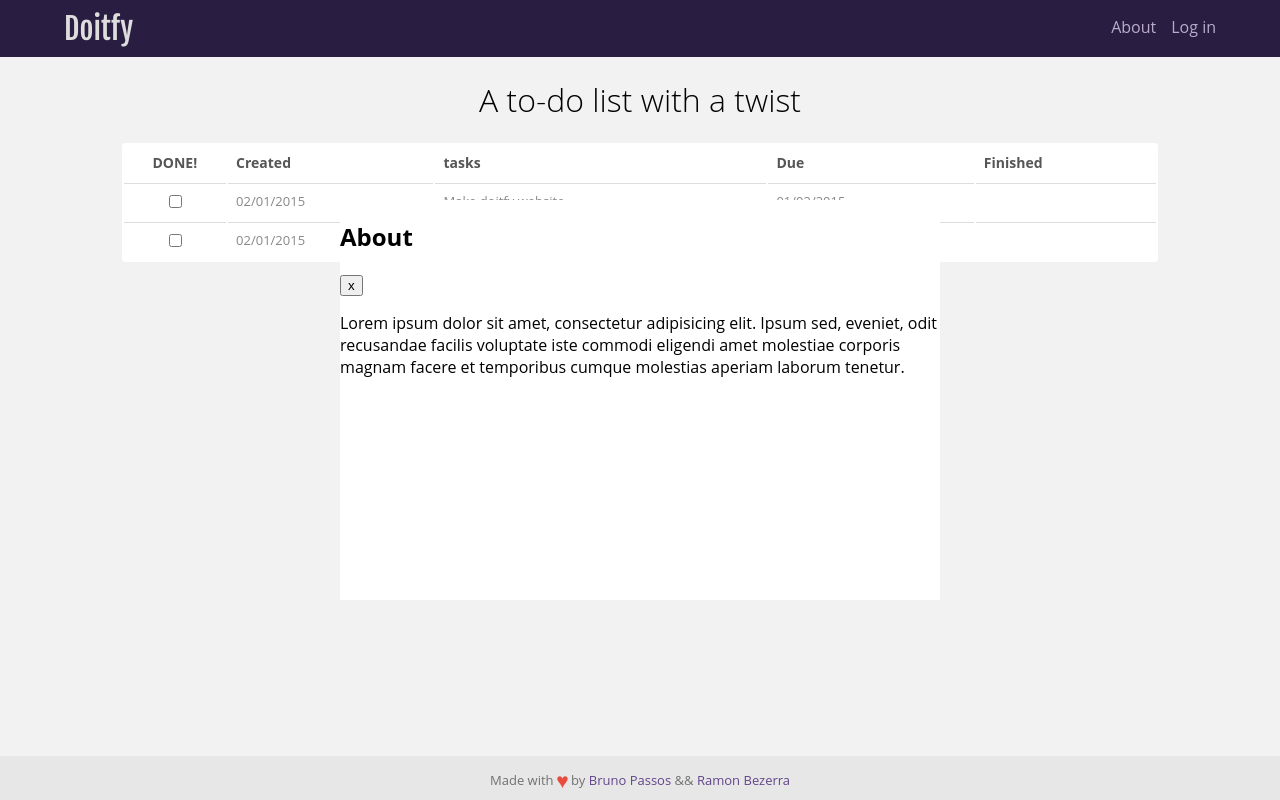
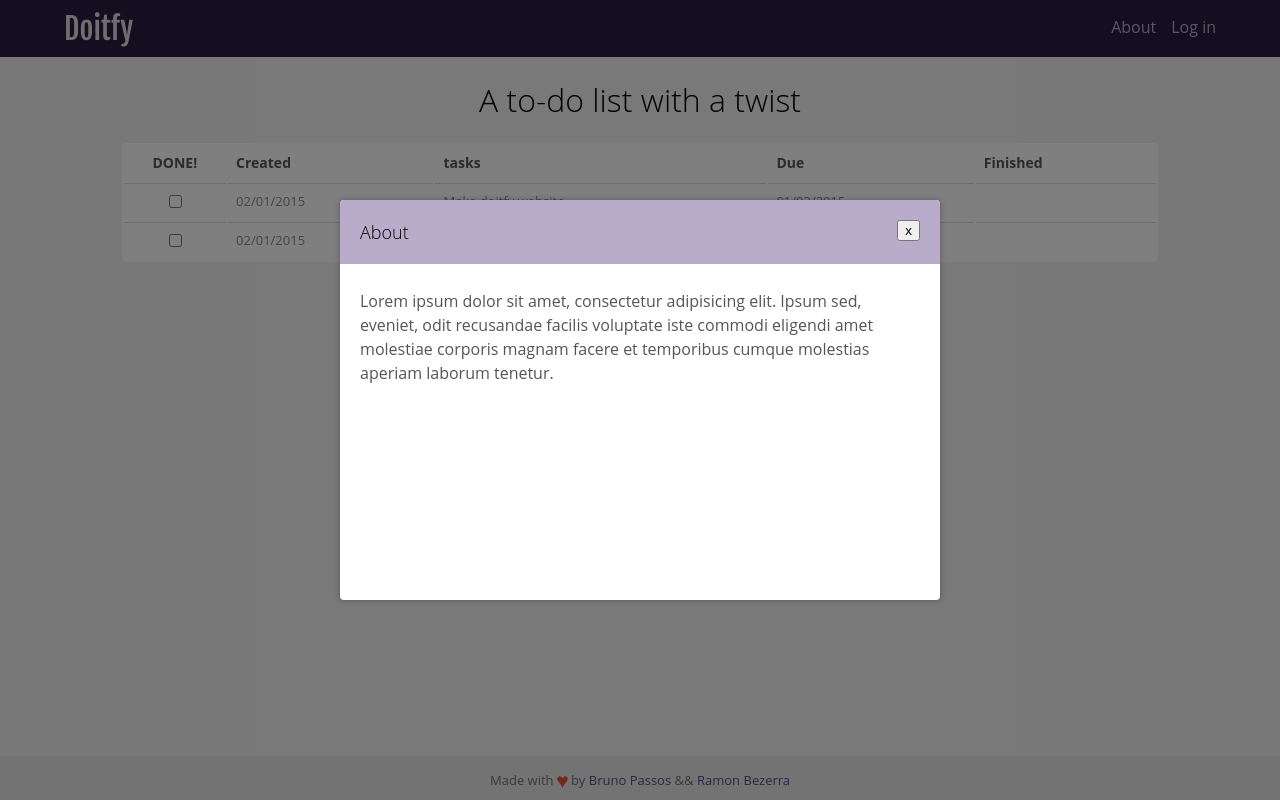
Before and after one commit to ramonvictor/doitfy, a website: page index.html in a window 1280 px wide. Both pictures are taken after a click on the link "About". Drawn offline with Linux system fonts and the light colour scheme.

Commit message:
add modal structure style + jsdoc improved + js refactoring

```diff
--- a/css/sass/_doitfy-modal.scss
+++ b/css/sass/_doitfy-modal.scss
@@ -10,7 +10,9 @@ $doitfy-modal-height: 400px;
 	margin: (-($doitfy-modal-height/2)) 0 0 (-($doitfy-modal-width/2));
 	background: #fff;
 	z-index: 10;
-	transition: .4s all ease-out;
+	transition: .3s all ease-out;
+	border-radius: 4px;
+	box-shadow: 0 0 6px 0 rgba(0,0,0,.3);
 }
 
 .doitfy-modal-is-open {
@@ -33,3 +35,31 @@ $doitfy-modal-height: 400px;
 	opacity: 1;
 	display: block;
 }
+
+.doitfy-modal-header {
+	padding: 20px;
+	background: #B9ACCB;
+	border-radius: 4px 4px 0 0;
+}
+
+.doitfy-modal-body {
+	padding: 25px 20px 20px;
+	overflow: auto;
+	color: #555;
+
+	p {
+		line-height: 150%;
+		margin: 0 0 1em;
+	}
+}
+
+
+.doitfy-modal-title{
+	margin: 0;
+	font-size: 18px;
+	font-weight: 300;
+}
+
+.doitfy-modal-close {
+	float: right;
+}
--- a/css/sass/styles.scss
+++ b/css/sass/styles.scss
@@ -84,18 +84,18 @@ li {
  * 1. The space content is one way to avoid an Opera bug when the
  *    `contenteditable` attribute is included anywhere else in the document.
  *    Otherwise it causes space to appear at the top and bottom of elements
- *    that receive the `clearfix` class.
+ *    that receive the `group` class.
  * 2. The use of `table` rather than `block` is only necessary if using
  *    `:before` to contain the top-margins of child elements.
  */
 
-.clearfix:before,
-.clearfix:after {
+.group:before,
+.group:after {
     content: " "; /* 1 */
     display: table; /* 2 */
 }
 
-.clearfix:after {
+.group:after {
     clear: both;
 }
 
--- a/index.html
+++ b/index.html
@@ -7,7 +7,7 @@
     <link href='http://fonts.googleapis.com/css?family=Fjalla+One' rel='stylesheet' type='text/css'>
 </head>
 <body>
-    <header class="clearfix">
+    <header class="group">
         <div class="wrapper">
             <div class="logo"><a href="#top">Doitfy</a></div>
             <nav>
@@ -56,18 +56,18 @@
     Made with <span class="love">♥</span> by <a href="https://github.com/bpassos">Bruno Passos</a> && <a href="https://github.com/ramonvictor">Ramon Bezerra</a>
 </footer>
 <div id="add-event-modal" class="doitfy-modal">
-    <div class="doitfy-modal-header">
-        <h2>Add Event</h2>
+    <div class="doitfy-modal-header group">
         <button class="doitfy-modal-close">x</button>
+        <h2 class="doitfy-modal-title">Add Event</h2>
     </div>
     <div class="doitfy-modal-body">
         <p>Lorem ipsum dolor sit amet, consectetur adipisicing elit. Ipsum sed, eveniet, odit recusandae facilis voluptate iste commodi eligendi amet molestiae corporis magnam facere et temporibus cumque molestias aperiam laborum tenetur.</p>
     </div>
 </div>
 <div id="add-about-modal" class="doitfy-modal">
-    <div class="doitfy-modal-header">
-        <h2>About</h2>
+    <div class="doitfy-modal-header group">
         <button class="doitfy-modal-close">x</button>
+        <h2 class="doitfy-modal-title">About</h2>
     </div>
     <div class="doitfy-modal-body">
         <p>Lorem ipsum dolor sit amet, consectetur adipisicing elit. Ipsum sed, eveniet, odit recusandae facilis voluptate iste commodi eligendi amet molestiae corporis magnam facere et temporibus cumque molestias aperiam laborum tenetur.</p>
@@ -76,10 +76,10 @@
 <script src="js/doitfy-modal.js"></script>
 <script>
 (function() {
-    /* global DoitfyModal, document */
+    /* global DoitfyModal */
     'use strict';
     var modal = new DoitfyModal({
-        showOverlay: false
+        showOverlay: true
     });
     // each method
     modal.each(function(element) {
--- a/js/doitfy-modal.js
+++ b/js/doitfy-modal.js
@@ -1,20 +1,22 @@
-/* global document */
 // DoitfyModal
 // ----------------
 
-// Class that receives `options` object.
+// @module: DoitfyModal
+// @class: receives `options` object.
+// @returns: {Object} `this` and its public methods
 function DoitfyModal(options) {
 	'use strict';
-	// init application
 	this.init(options);
 
-	// return object
 	return this;
 }
 
 (function(app) {
 	'use strict';
+	// @public: inits application
+	// @param: {Object} `options`
 	app.prototype.init = function(options) {
+		// {Object} `defaults` definition
 		var defaults = {
 			selector: '[data-doitfy-modal]',
 			modalSelector: '.doitfy-modal',
@@ -24,24 +26,26 @@ function DoitfyModal(options) {
 		};
 		var self = this;
 
-		// property `settings` stores global options
+		// {Object} `settings` - stores global options
 		this.settings = extend(defaults, options);
 
-		// array of modal elements
+		// {Array} of modal wrapper elements
 		this.modalElements = docQSA(this.settings.modalSelector);
 
-		// array of modal trigger elements
+		// {Array} of modal trigger elements
 		this.triggers = docQSA(this.settings.selector);
 
-		// overlay setup
+		// Checks overlay option
 		if (this.settings.showOverlay) {
 			setupOverlay(function() {
+				// {Object} modal overlay element
 				self.overlayElement = docQS('.doitfy-modal-overlay');
 			});
 		}
 	};
 
-	// closes modal
+	// @public: closes modal
+	// @param: {Object} `targetElement`
 	app.prototype.close = function(targetElement) {
 		targetElement.classList.remove(this.settings.showModalClassName);
 
@@ -50,7 +54,8 @@ function DoitfyModal(options) {
 		}
 	};
 
-	// open modal
+	// @public: opens modal
+	// @param: {Object} `targetElement`
 	app.prototype.open = function(targetElement) {
 		this.closeShownModal();
 
@@ -61,20 +66,22 @@ function DoitfyModal(options) {
 		}
 	};
 
-	// loops through list of triggers and fires a callback for each of them
-	// `callback` returns `element` reference
+	// @public: loops through list of triggers and fires a callback
+	// @returns: `callback`
 	app.prototype.each = function(callback) {
-		forEach(this.triggers, function(element) {
+		var array = [];
+		array.forEach.call(this.triggers, function(element) {
 			if (typeof callback === 'function') {
 				callback(element);
 			}
-		})
+		});
 	}
 
-	// closes modal if shown
+	// @public: closes modal if any is shown
 	app.prototype.closeShownModal = function() {
+		var array = [];
 		var showModalClassName = this.settings.showModalClassName;
-		forEach(this.modalElements, function(element) {
+		array.forEach.call(this.modalElements, function(element) {
 			if (element.classList.contains(showModalClassName)) {
 				element.classList.remove(showModalClassName);
 				return;
@@ -82,19 +89,23 @@ function DoitfyModal(options) {
 		});
 	}
 
-	// return querySelectorAll
+	// @private: short version of querySelectorAll
+	// @param: {string} `selector` - css-like
+	// @returns: {Array|NodeList} selector list
 	function docQSA(selector) {
 		return document.querySelectorAll(selector);
 	}
 
-	// return querySelector
+	// @private: short version of querySelector
+	// @param: css-like `selector`
+	// @returns: {Object} first DOM selector
 	function docQS(selector) {
 		return document.querySelector(selector);
 	}
 
-	// Merge defaults with user options
-	// receives `defaults` settings and User `options`
-	// returns merged values of `defaults` and `options`
+	// @private: merge defaults with user options
+	// @param: `defaults` settings and user `options`
+	// @returns: merged values of `defaults` and `options`
 	function extend(defaults, options) {
 		var extended = {};
 		var prop;
@@ -111,20 +122,9 @@ function DoitfyModal(options) {
 		return extended;
 	}
 
-	// loops through list of elements and fires a callback for each of them
-	function forEach(elements, callback) {
-		if (!isNodeList(elements)) {
-			return;
-		}
-
-		for (var i = 0; i < elements.length; i = i + 1) {
-			if (typeof callback === 'function') {
-				callback(elements[i]);
-			}
-		}
-	}
-
-	// setupOverlay function
+	// @private: creates overlay element
+	// @param: `callback` - on finish
+	// @returns: `callback`
 	function setupOverlay(callback) {
 		var div = document.createElement('div');
 		div.classList.add('doitfy-modal-overlay');
@@ -133,9 +133,4 @@ function DoitfyModal(options) {
 			callback();
 		}
 	}
-
-	// receive `arrayVar` and returns boolean
-	function isNodeList(arrayVar) {
-		return Object.prototype.toString.call(arrayVar) === '[object NodeList]';
-	}
 })(DoitfyModal);
```
Also changed, not shown: css/styles.css, 1 other file.
